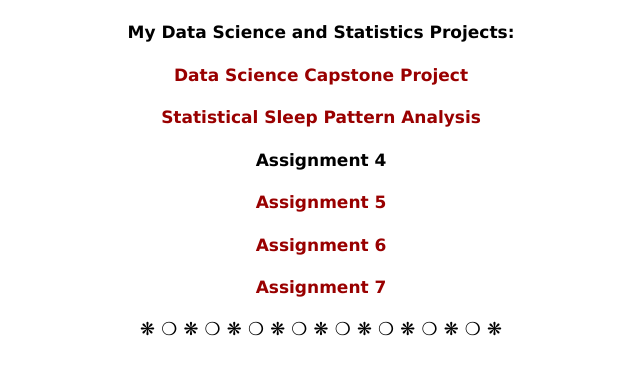
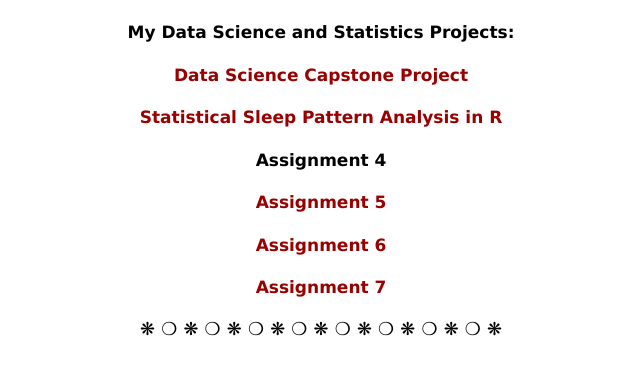
Before and after one commit to mchan354/mchan354.github.io, a plain HTML site: page index.html in a window 1280 px wide. Shown: the part 63-438 px from the top of the page, without its empty margins (319-959 px from the left). Drawn offline with Linux system fonts and the light colour scheme.

Commit message:
Update index.html

```diff
--- a/index.html
+++ b/index.html
@@ -28,7 +28,7 @@ a:visited {color:#900;text-decoration:none}
 <p><a href="http://dining-predictions.herokuapp.com/">Data Science Capstone Project
 
   </a></p>
-  <a href="StatisticalAnalysisProjectR.html"><p>Statistical Sleep Pattern Analysis </a></p>
+  <a href="StatisticalAnalysisProjectR.html"><p>Statistical Sleep Pattern Analysis in R</a></p>
 
 <p>Assignment
 
```
